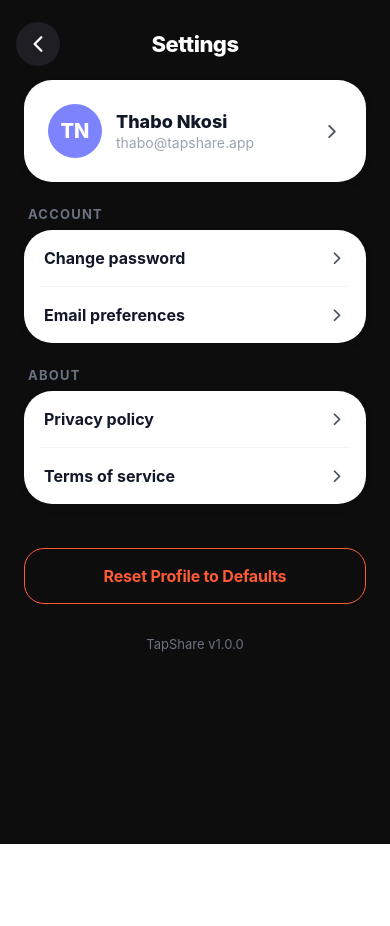
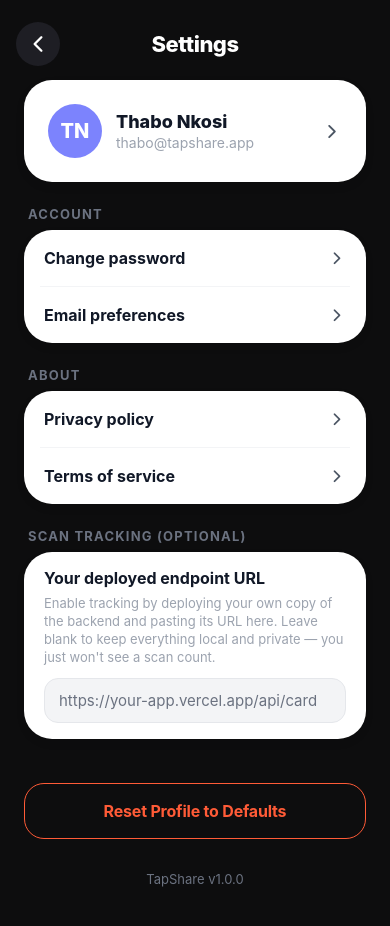
Before and after one commit to HarryMofoka/Scanned-By-Nexlink-Solutions--Mobile, a React Native app: screen /Settings in a window 390 px wide. Shown: the top 926 px of the page. Before the commit the page ends 844 px from the top, so only its background shows below. Built offline with nearby package versions, Linux system fonts and the light colour scheme; no server answers.

Commit message:
Add optional tracked sharing path with endpoint configuration in Settings

```diff
--- a/src/context/AppContext.tsx
+++ b/src/context/AppContext.tsx
@@ -62,6 +62,9 @@ interface AppContextType {
   liveScanCount: number;
   isLoadingScans: boolean;
   nfcWriteState: 'idle' | 'writing' | 'success' | 'error';
+  /** Optional deployed endpoint URL for tracked sharing (e.g. https://my-app.vercel.app/api/card). */
+  trackingUrl: string;
+  setTrackingUrl: (url: string) => Promise<void>;
   login: (email?: string) => Promise<void>;
   signup: (email?: string, name?: string) => Promise<void>;
   logout: () => Promise<void>;
@@ -86,6 +89,7 @@ export const AppProvider: React.FC<{ children: React.ReactNode }> = ({ children
   const [liveScanCount, setLiveScanCount] = useState<number>(0);
   const [isLoadingScans, setIsLoadingScans] = useState<boolean>(true);
   const [nfcWriteState, setNfcWriteState] = useState<'idle' | 'writing' | 'success' | 'error'>('idle');
+  const [trackingUrl, setTrackingUrlState] = useState<string>('');
 
   useEffect(() => {
     loadStoredData();
@@ -98,16 +102,52 @@ export const AppProvider: React.FC<{ children: React.ReactNode }> = ({ children
       if (storedUser) {
         setUser(JSON.parse(storedUser));
       }
+      // Load persisted tracking URL (may be empty string = tracking off)
+      const storedTrackingUrl = await AsyncStorage.getItem('@tapshare_tracking_url');
+      if (storedTrackingUrl) {
+        setTrackingUrlState(storedTrackingUrl);
+      }
     } catch (e) {
-      console.warn('Failed to load stored user', e);
+      console.warn('Failed to load stored data', e);
     }
   };
 
+  /**
+   * Fetches the live scan count from CountAPI.
+   * Only makes a network call if a trackingUrl is configured;
+   * otherwise sets count to 0 with no network request.
+   */
   const fetchLiveScanCount = async () => {
+    // Read the latest tracking URL from storage (state may not have hydrated yet on first call)
+    let url = trackingUrl;
+    if (!url) {
+      try {
+        const stored = await AsyncStorage.getItem('@tapshare_tracking_url');
+        if (stored) url = stored;
+      } catch (_) { /* ignore */ }
+    }
+
+    // No tracking URL configured → no network call, no scan count
+    if (!url) {
+      setLiveScanCount(0);
+      setIsLoadingScans(false);
+      return;
+    }
+
     setIsLoadingScans(true);
     try {
-      // Task 3: Use CountAPI's read-only 'get' endpoint (does not increment) to pull current total
-      const countApiKey = PROFILE_CONFIG.countApiKey || 'tapshare-thabo';
+      // Derive CountAPI namespace from tracking URL hostname or profile config
+      let countApiKey = PROFILE_CONFIG.countApiKey || 'tapshare-thabo';
+      try {
+        const parsed = new URL(url.startsWith('http') ? url : `https://${url}`);
+        const hostKey = parsed.hostname.replace(/\.vercel\.app$/, '').replace(/[^a-zA-Z0-9-_]/g, '-');
+        if (hostKey && hostKey !== 'localhost') {
+          countApiKey = hostKey;
+        }
+      } catch (_) {
+        // Use default countApiKey if URL parsing fails
+      }
+
       const response = await fetch(`https://api.countapi.xyz/get/${countApiKey}/scans`);
 
       if (response.ok) {
@@ -120,7 +160,6 @@ export const AppProvider: React.FC<{ children: React.ReactNode }> = ({ children
           thisWeekViews: count,
         }));
       } else {
-        // Fallback for key not created yet or 0 state
         setLiveScanCount(0);
       }
     } catch (e) {
@@ -129,6 +168,24 @@ export const AppProvider: React.FC<{ children: React.ReactNode }> = ({ children
     } finally {
       setIsLoadingScans(false);
     }
+  };
+
+  /** Persist the user's deployed endpoint URL and re-fetch scan count. */
+  const setTrackingUrl = async (url: string) => {
+    const trimmed = url.trim();
+    setTrackingUrlState(trimmed);
+    try {
+      if (trimmed) {
+        await AsyncStorage.setItem('@tapshare_tracking_url', trimmed);
+      } else {
+        await AsyncStorage.removeItem('@tapshare_tracking_url');
+      }
+    } catch (e) {
+      console.warn('Failed to save tracking URL', e);
+    }
+    // Re-fetch scan count with the new URL state
+    // (use a small delay so React state has flushed)
+    setTimeout(() => fetchLiveScanCount(), 100);
   };
 
   const saveUser = async (newUser: UserProfile) => {
@@ -214,6 +271,8 @@ export const AppProvider: React.FC<{ children: React.ReactNode }> = ({ children
         liveScanCount,
         isLoadingScans,
         nfcWriteState,
+        trackingUrl,
+        setTrackingUrl,
         login,
         signup,
         logout,
--- a/src/screens/DashboardScreen.tsx
+++ b/src/screens/DashboardScreen.tsx
@@ -14,9 +14,9 @@ import { useApp } from '../context/AppContext';
 import { generateVCard } from '../utils/vcard';
 
 export const DashboardScreen: React.FC<{ navigation: any }> = ({ navigation }) => {
-  const { user, liveScanCount, isLoadingScans } = useApp();
+  const { user, liveScanCount, isLoadingScans, trackingUrl } = useApp();
   const insets = useSafeAreaInsets();
-  const profileUrl = generateVCard(user);
+  const profileUrl = trackingUrl || generateVCard(user);
   const headerTopPadding = Math.max(insets.top, 16) + 16;
 
   return (
@@ -103,10 +103,14 @@ export const DashboardScreen: React.FC<{ navigation: any }> = ({ navigation }) =
         >
           <View style={styles.dataLeftCol}>
             <Text style={styles.dataViewsCount}>
-              {isLoadingScans ? '...' : liveScanCount}
+              {!trackingUrl ? '—' : isLoadingScans ? '...' : liveScanCount}
             </Text>
-            <Text style={styles.dataViewsLabel}>total scans</Text>
-            <Text style={styles.dataWeeklyTrend}>Live CountAPI scans</Text>
+            <Text style={styles.dataViewsLabel}>
+              {!trackingUrl ? 'stats (offline)' : 'total scans'}
+            </Text>
+            <Text style={styles.dataWeeklyTrend}>
+              {!trackingUrl ? 'Enable tracking in Settings' : 'Live CountAPI scans'}
+            </Text>
           </View>
 
           <View style={styles.dataRightCol}>
--- a/src/screens/NFCTagSharingScreen.tsx
+++ b/src/screens/NFCTagSharingScreen.tsx
@@ -15,9 +15,10 @@ import { useApp } from '../context/AppContext';
 import { generateVCard } from '../utils/vcard';
 
 export const NFCTagSharingScreen: React.FC<{ navigation: any }> = ({ navigation }) => {
-  const { user } = useApp();
-  const vcardPayload = generateVCard(user);
-  const targetSummary = `${user.name || 'Contact'} (vCard)`;
+  const { user, trackingUrl } = useApp();
+  // If tracking is enabled, NFC writes the deployed URL; otherwise embed full vCard locally
+  const vcardPayload = trackingUrl || generateVCard(user);
+  const targetSummary = trackingUrl ? trackingUrl : `${user.name || 'Contact'} (vCard)`;
 
   const [currentState, setCurrentState] = useState<'writing' | 'success' | 'error'>('writing');
 
--- a/src/screens/QRCodeReadyScreen.tsx
+++ b/src/screens/QRCodeReadyScreen.tsx
@@ -9,8 +9,9 @@ import { useApp } from '../context/AppContext';
 import { generateVCard } from '../utils/vcard';
 
 export const QRCodeReadyScreen: React.FC<{ navigation: any }> = ({ navigation }) => {
-  const { user } = useApp();
-  const vcardPayload = generateVCard(user);
+  const { user, trackingUrl } = useApp();
+  // If tracking is enabled, QR points at the deployed URL; otherwise embed full vCard locally
+  const vcardPayload = trackingUrl || generateVCard(user);
 
   return (
     <SafeAreaView style={styles.container} edges={['top', 'bottom', 'left', 'right']}>
--- a/src/screens/QRCodeViewScreen.tsx
+++ b/src/screens/QRCodeViewScreen.tsx
@@ -19,9 +19,10 @@ import { useApp } from '../context/AppContext';
 import { generateVCard } from '../utils/vcard';
 
 export const QRCodeViewScreen: React.FC<{ navigation: any }> = ({ navigation }) => {
-  const { user } = useApp();
-  const vcardPayload = generateVCard(user);
-  const displaySubtitle = user.phone || user.email || 'Offline Contact Card';
+  const { user, trackingUrl } = useApp();
+  // If tracking is enabled, QR points at the deployed URL; otherwise embed full vCard locally
+  const vcardPayload = trackingUrl || generateVCard(user);
+  const displaySubtitle = trackingUrl || user.phone || user.email || 'Offline Contact Card';
 
   const qrRef = useRef<any>(null);
 
--- a/src/screens/SettingsScreen.tsx
+++ b/src/screens/SettingsScreen.tsx
@@ -1,4 +1,4 @@
-import React from 'react';
+import React, { useState, useEffect } from 'react';
 import {
   View,
   Text,
@@ -6,6 +6,7 @@ import {
   TouchableOpacity,
   ScrollView,
   Alert,
+  TextInput,
 } from 'react-native';
 import { Ionicons } from '@expo/vector-icons';
 import { COLORS, RADIUS, SPACING } from '../constants/theme';
@@ -14,7 +15,12 @@ import { CustomButton } from '../components/CustomButton';
 import { useApp } from '../context/AppContext';
 
 export const SettingsScreen: React.FC<{ navigation: any }> = ({ navigation }) => {
-  const { user, logout } = useApp();
+  const { user, logout, trackingUrl, setTrackingUrl } = useApp();
+  const [urlInput, setUrlInput] = useState(trackingUrl);
+
+  useEffect(() => {
+    setUrlInput(trackingUrl);
+  }, [trackingUrl]);
 
   const handleLogout = async () => {
     Alert.alert('Log out', 'Are you sure you want to log out of TapShare?', [
@@ -119,6 +125,44 @@ export const SettingsScreen: React.FC<{ navigation: any }> = ({ navigation }) =>
               <Text style={styles.settingRowLabel}>Terms of service</Text>
               <Ionicons name="chevron-forward" size={18} color={COLORS.textDarkSecondary} />
             </TouchableOpacity>
+          </View>
+        </View>
+
+        {/* SCAN TRACKING (OPTIONAL) Section */}
+        <View style={styles.sectionWrapper}>
+          <Text style={styles.sectionHeaderTitle}>SCAN TRACKING (OPTIONAL)</Text>
+
+          <View style={styles.sectionWhiteCard}>
+            <View style={{ paddingVertical: 16, paddingHorizontal: 4 }}>
+              <Text style={styles.settingRowLabel}>Your deployed endpoint URL</Text>
+              <Text style={styles.trackingExplainer}>
+                Enable tracking by deploying your own copy of the backend and
+                pasting its URL here. Leave blank to keep everything local and
+                private — you just won't see a scan count.
+              </Text>
+              <TextInput
+                style={styles.trackingInput}
+                value={urlInput}
+                onChangeText={setUrlInput}
+                placeholder="https://your-app.vercel.app/api/card"
+                placeholderTextColor={COLORS.textMuted}
+                autoCapitalize="none"
+                autoCorrect={false}
+                keyboardType="url"
+                returnKeyType="done"
+                onSubmitEditing={() => setTrackingUrl(urlInput)}
+                onBlur={() => setTrackingUrl(urlInput)}
+              />
+              {trackingUrl ? (
+                <TouchableOpacity
+                  style={styles.clearUrlBtn}
+                  onPress={() => { setUrlInput(''); setTrackingUrl(''); }}
+                >
+                  <Ionicons name="close-circle" size={16} color={COLORS.coral} />
+                  <Text style={styles.clearUrlText}>Remove endpoint</Text>
+                </TouchableOpacity>
+              ) : null}
+            </View>
           </View>
         </View>
 
@@ -242,4 +286,32 @@ const styles = StyleSheet.create({
     textAlign: 'center',
     marginTop: SPACING.xs,
   },
+  trackingExplainer: {
+    fontSize: 13,
+    color: COLORS.textSecondary,
+    lineHeight: 18,
+    marginTop: 6,
+    marginBottom: 12,
+  },
+  trackingInput: {
+    backgroundColor: '#F3F4F6',
+    borderRadius: RADIUS.md,
+    paddingHorizontal: 14,
+    paddingVertical: 12,
+    fontSize: 15,
+    color: COLORS.textDark,
+    borderWidth: 1,
+    borderColor: '#E5E7EB',
+  },
+  clearUrlBtn: {
+    flexDirection: 'row',
+    alignItems: 'center',
+    gap: 6,
+    marginTop: 10,
+  },
+  clearUrlText: {
+    fontSize: 14,
+    fontWeight: '600',
+    color: COLORS.coral,
+  },
 });
--- a/src/screens/StatsScreen.tsx
+++ b/src/screens/StatsScreen.tsx
@@ -12,7 +12,7 @@ import { HeaderNav } from '../components/HeaderNav';
 import { useApp } from '../context/AppContext';
 
 export const StatsScreen: React.FC<{ navigation: any }> = ({ navigation }) => {
-  const { liveScanCount, isLoadingScans } = useApp();
+  const { liveScanCount, isLoadingScans, trackingUrl } = useApp();
   const [activeFilter, setActiveFilter] = useState<'views' | 'taps' | 'nfc'>('views');
 
   return (
@@ -38,6 +38,29 @@ export const StatsScreen: React.FC<{ navigation: any }> = ({ navigation }) => {
         />
 
         <ScrollView contentContainerStyle={styles.scrollContent} showsVerticalScrollIndicator={false}>
+
+          {/* If no tracking URL is configured, show an explanation instead of counts */}
+          {!trackingUrl ? (
+            <View style={styles.noTrackingCard}>
+              <View style={styles.noTrackingIconCircle}>
+                <Ionicons name="analytics-outline" size={48} color={COLORS.periwinkle} />
+              </View>
+              <Text style={styles.noTrackingTitle}>Stats require tracking</Text>
+              <Text style={styles.noTrackingBody}>
+                Add your deployed endpoint URL in Settings to start counting scans.
+                Without it, your QR codes and NFC tags work fully offline — you just
+                won't see a scan count here.
+              </Text>
+              <TouchableOpacity
+                style={styles.noTrackingBtn}
+                onPress={() => navigation.navigate('Settings')}
+              >
+                <Ionicons name="settings-outline" size={18} color="#FFFFFF" />
+                <Text style={styles.noTrackingBtnText}>Open Settings</Text>
+              </TouchableOpacity>
+            </View>
+          ) : (
+            <>
           {/* Hero Card: Prominent Total Scans Display */}
           <View style={styles.coralHeroCard}>
             <View style={styles.chartHeaderRow}>
@@ -128,6 +151,8 @@ export const StatsScreen: React.FC<{ navigation: any }> = ({ navigation }) => {
             <Text style={styles.metricLabel}>Contact Format</Text>
           </View>
         </View>
+            </>
+          )}
       </ScrollView>
       </View>
     </View>
@@ -361,4 +386,49 @@ const styles = StyleSheet.create({
     marginTop: 4,
     textAlign: 'center',
   },
+  noTrackingCard: {
+    backgroundColor: COLORS.cardDark,
+    borderRadius: RADIUS.xl,
+    padding: SPACING.xl,
+    alignItems: 'center',
+    borderWidth: 1,
+    borderColor: COLORS.borderDark,
+  },
+  noTrackingIconCircle: {
+    width: 88,
+    height: 88,
+    borderRadius: 44,
+    backgroundColor: 'rgba(124, 131, 253, 0.12)',
+    alignItems: 'center',
+    justifyContent: 'center',
+    marginBottom: SPACING.lg,
+  },
+  noTrackingTitle: {
+    fontSize: 22,
+    fontWeight: '800',
+    color: COLORS.textWhite,
+    textAlign: 'center',
+    marginBottom: SPACING.sm,
+  },
+  noTrackingBody: {
+    fontSize: 15,
+    color: COLORS.textSecondary,
+    textAlign: 'center',
+    lineHeight: 22,
+    marginBottom: SPACING.lg,
+  },
+  noTrackingBtn: {
+    flexDirection: 'row',
+    alignItems: 'center',
+    gap: 8,
+    backgroundColor: COLORS.periwinkle,
+    paddingHorizontal: 24,
+    paddingVertical: 14,
+    borderRadius: RADIUS.lg,
+  },
+  noTrackingBtnText: {
+    fontSize: 16,
+    fontWeight: '700',
+    color: '#FFFFFF',
+  },
 });
```
Also changed, not shown: 1 other file (tests, documents, lock files or other folders).
